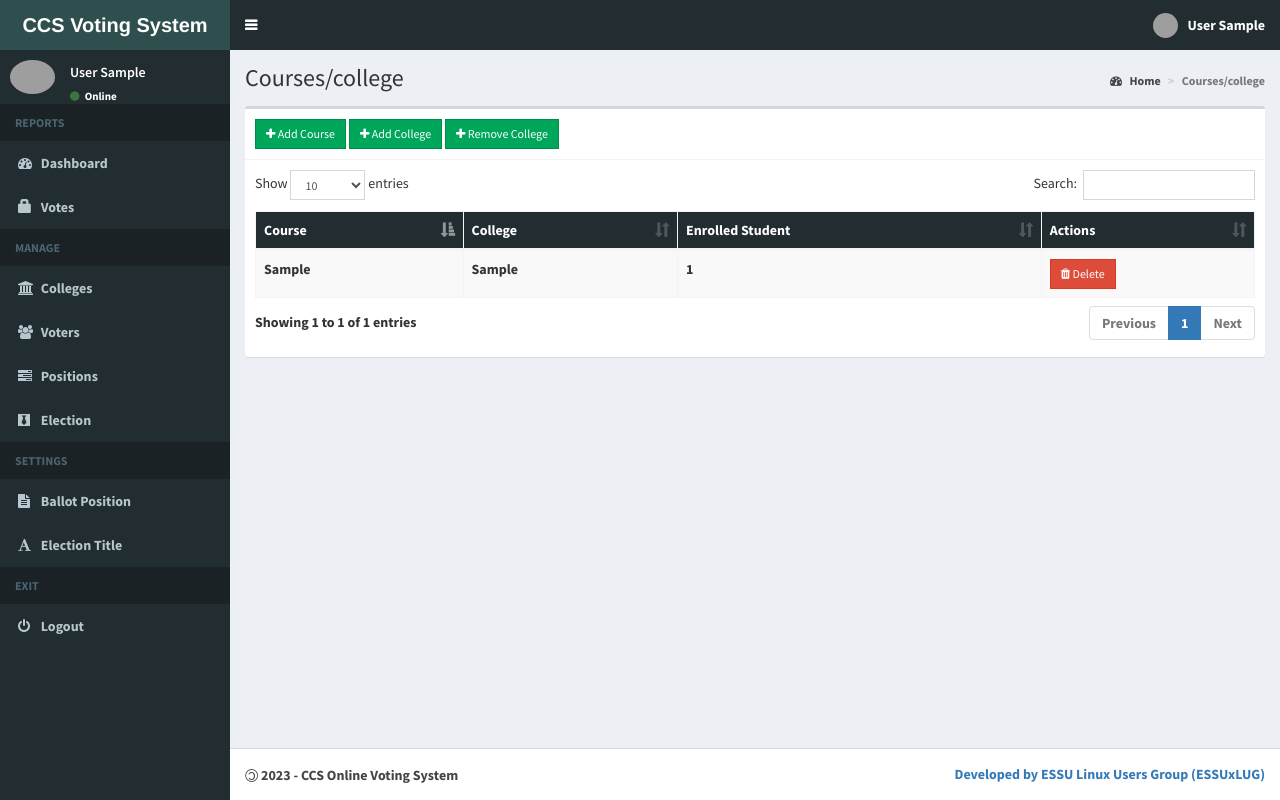
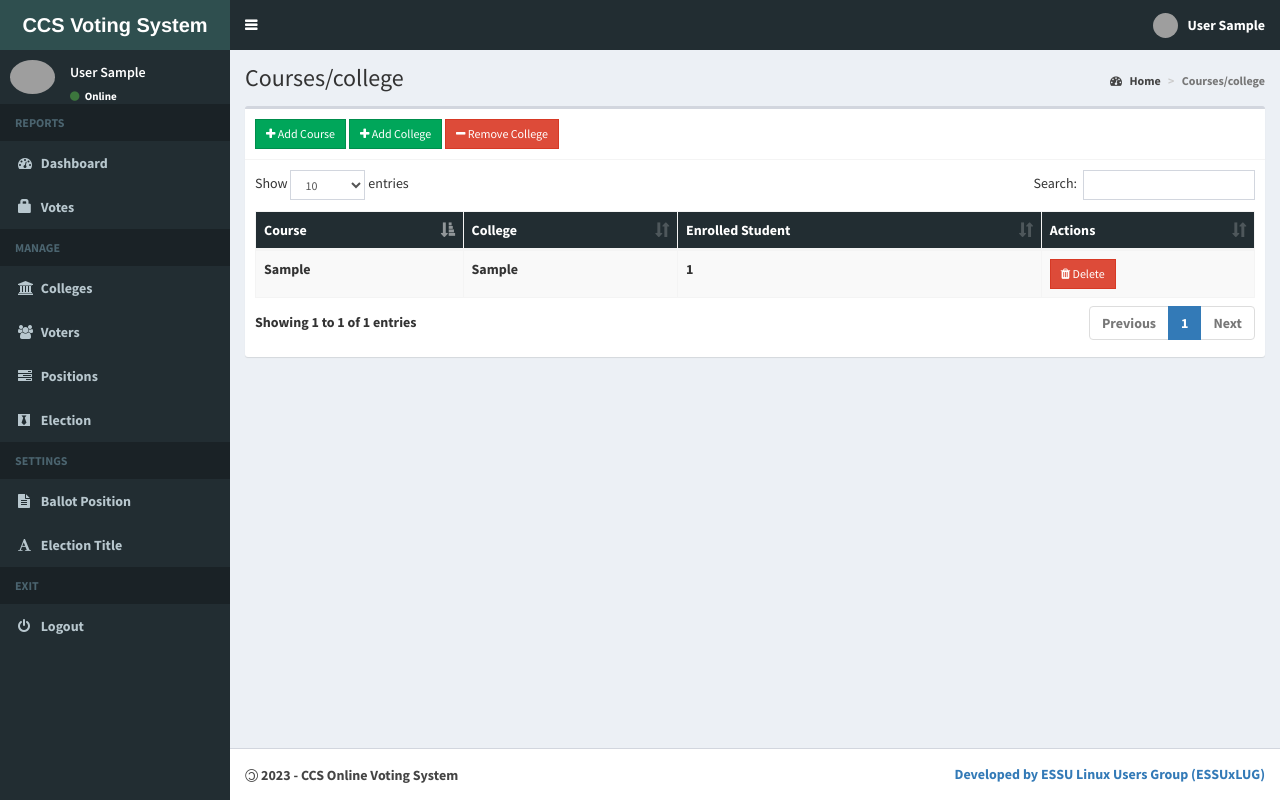
Before and after one commit to CSSO-Linux-User-Group-ESSU/School-Voting-System, a Django app: page /administrator/voters/course in a window 1280 px wide. Run offline with Django 3.2, Linux system fonts and the light colour scheme; a user stored in the database is signed in; tables that the repository leaves empty hold one stand-in row (values such as "Sample post"); some libraries are stand-ins or nearby versions; grey boxes are pictures that could not be loaded.

Commit message:
Update design

```diff
--- a/administrator/templates/admin/colleges.html
+++ b/administrator/templates/admin/colleges.html
@@ -9,8 +9,8 @@
           class="fa fa-plus"></i> Add Course</a>
   <a href="#addcollege" data-toggle="modal" class="btn btn-success btn-sm btn-flat"><i
     class="fa fa-plus"></i> Add College</a>
-  <a href="#removecollege" data-toggle="modal" class="btn btn-success btn-sm btn-flat"><i
-    class="fa fa-plus"></i> Remove College</a>
+  <a href="#removecollege" data-toggle="modal" class="btn btn-danger btn-sm btn-flat"><i
+    class="fa fa-minus"></i> Remove College</a>
 </div>
 <div class="box-body">
   <table id="example1" class="table table-bordered table-hover table-striped">
```
